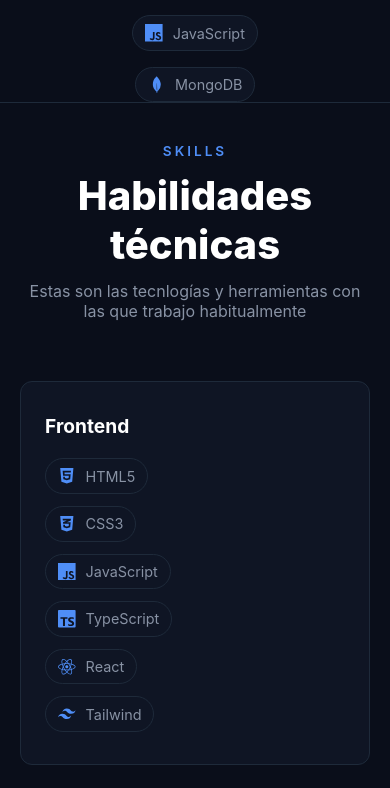
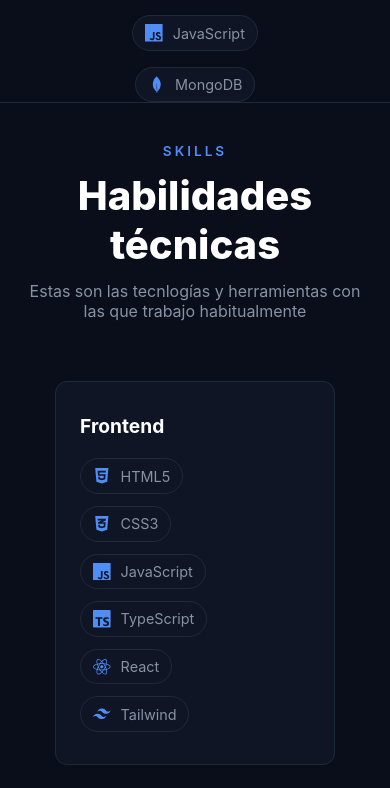
Before and after one commit to Joaco004/Mi-portfolio-, a React (Vite) app: page / in a window 390 px wide. Shown: the part 1982-2770 px from the top of the page. Built offline with nearby package versions, Linux system fonts and the light colour scheme.

Commit message:
fix: terminando detalles del responsive

```diff
--- a/src/styles/components/About.css
+++ b/src/styles/components/About.css
@@ -102,6 +102,10 @@
     text-align: center;
   }
 
+  .descrp p {
+    text-align: left;
+  }
+
   .tech-stack {
     min-width: unset;
     width: 100%;
--- a/src/styles/components/Skills.css
+++ b/src/styles/components/Skills.css
@@ -98,12 +98,8 @@
     }
 
     .skills-grid {
-        grid-template-columns: repeat(2, 1fr);
+        grid-template-columns: 1fr;
+        width: 80%;
+        margin: 0 auto;
     }
 }
-
-@media (max-width: 480px) {
-    .skills-grid {
-        grid-template-columns: 1fr;
-    }
-}
```
